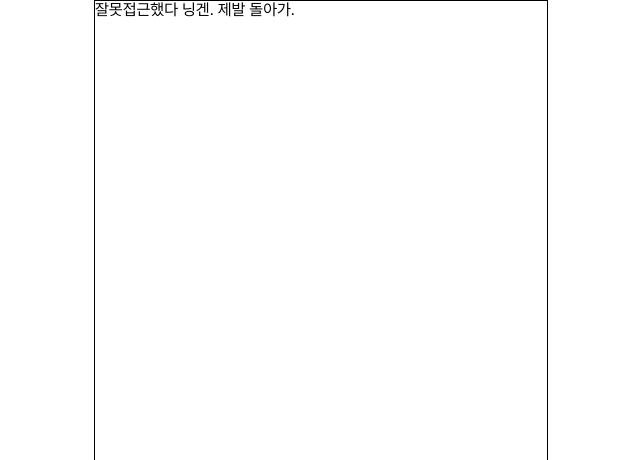
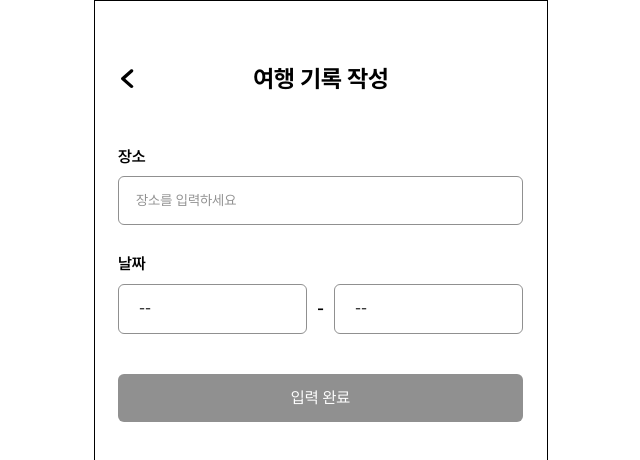
Before and after one commit to SWYP-6-6/6-FE, a Next.js app: page /myfamily/storage/add in a window 1280 px wide. Before the commit this address had no page. Shown: the top 460 px of the page, without its empty margins (319-959 px from the left). Built offline with nearby package versions, Linux system fonts and the light colour scheme.

Commit message:
feat: 여행기록 추가 페이지 ui

```diff
--- /dev/null
+++ b/src/app/myfamily/storage/add/StorageAdd.module.scss
@@ -0,0 +1,105 @@
+.addSchedule {
+  @include column-flexbox(start, center, 3rem);
+  @include text-style(16, $black, bold);
+
+  width: 100%;
+  background-color: $white;
+  flex: 1;
+
+  &-name {
+    @include text-style(16, $black, bold);
+    @include column-flexbox(center, start, 1rem);
+    width: 100%;
+    padding: 2.3rem 2.4rem 0 2.3rem;
+
+    &-input {
+      @include text-style(14, $black, light);
+      width: 100%;
+      padding: 1.5rem 1.7rem 1.6rem;
+      border-radius: 0.6rem;
+      border: 0.05rem solid $gray;
+      transition: $base-transition;
+
+      &::placeholder {
+        @include text-style(14, $gray, light);
+      }
+      &:focus {
+        border-color: $primary;
+        outline: none;
+      }
+    }
+  }
+
+  &-date {
+    @include text-style(16, $black, bold);
+    @include column-flexbox(center, start, 1rem);
+    width: 100%;
+    padding: 0 2.4rem 0 2.3rem;
+
+    &-inputs {
+      @include flexbox(center, center, 1rem);
+      width: 100%;
+    }
+
+    &-input {
+      @include text-style(14, $black, light);
+      @include flexbox(start, center);
+      position: relative;
+      width: 100%;
+      padding: 1.5rem 2rem 1.7rem;
+      border-radius: 0.6rem;
+      border: 0.05rem solid $gray;
+      transition: border 0.3s ease;
+
+      &.invisible {
+        border: none;
+      }
+
+      .text-content {
+        opacity: 1;
+        visibility: visible;
+        transition:
+          opacity 0.3s ease,
+          visibility 0.3s ease;
+
+        &.invisible {
+          opacity: 0;
+          visibility: hidden;
+        }
+      }
+
+      .picker-overlay {
+        animation: slideIn 0.3s ease-out;
+        position: absolute;
+        top: 0;
+        left: 0;
+        right: 0;
+        visibility: visible;
+        background-color: $white;
+        border-radius: 0.6rem;
+      }
+    }
+  }
+}
+
+.button-container {
+  width: 100%;
+  padding: 1rem 2.4rem 0 2.3rem;
+}
+
+.error-message {
+  @include text-style(14, red);
+  margin-top: 0.3rem;
+  animation: slideIn 0.3s ease-out;
+}
+
+@keyframes slideIn {
+  0% {
+    opacity: 0;
+    transform: translateY(-1rem);
+  }
+  100% {
+    opacity: 1;
+    transform: translateY(0);
+  }
+}
--- /dev/null
+++ b/src/app/myfamily/storage/add/page.tsx
@@ -0,0 +1,237 @@
+'use client';
+
+import React, { useEffect, useState, useRef } from 'react';
+import { useRouter } from 'next/navigation';
+
+import classNames from 'classnames/bind';
+import DatePicker from '@/_components/common/DatePicker';
+import CommonButton from '@/_components/common/CommonButton';
+import Header from '@/_components/common/Header';
+import styles from './StorageAdd.module.scss'; // 컴포넌트에 맞는 SCSS 모듈을 가져옴
+
+const cx = classNames.bind(styles);
+
+// 시작 및 종료 날짜의 타입 정의
+type DatePickerValue = {
+  year: string;
+  month: string;
+  day: string;
+};
+
+export default function StorageAdd() {
+  const router = useRouter();
+
+  // 시작 날짜 선택기 표시 여부를 관리하는 상태
+  const [isStartPickerVisible, setIsStartPickerVisible] = useState(false);
+  // 종료 날짜 선택기 표시 여부를 관리하는 상태
+  const [isEndPickerVisible, setIsEndPickerVisible] = useState(false);
+  // 완료 버튼 활성화 여부를 관리하는 상태
+  const [isButtonEnabled, setIsButtonEnabled] = useState(false);
+  // 여행지 입력값을 관리하는 상태
+  const [destination, setDestination] = useState('');
+  // 오류 메시지 상태 관리
+  const [errorMessage, setErrorMessage] = useState('');
+  // 폼이 상호작용되었는지 여부를 관리하는 상태
+  const [touched, setTouched] = useState(false);
+
+  // 시작 날짜 선택기 참조
+  const startPickerRef = useRef<HTMLDivElement>(null);
+  // 종료 날짜 선택기 참조
+  const endPickerRef = useRef<HTMLDivElement>(null);
+
+  // 시작 날짜의 상태 관리
+  const [startPickerValue, setStartPickerValue] = useState<DatePickerValue>({
+    year: '',
+    month: '',
+    day: '',
+  });
+
+  // 종료 날짜의 상태 관리
+  const [endPickerValue, setEndPickerValue] = useState<DatePickerValue>({
+    year: '',
+    month: '',
+    day: '',
+  });
+
+  // 완료 버튼 활성화 여부를 검증하는 함수
+  const validateButton = () => {
+    setErrorMessage(''); // 검증 전에 오류 메시지 초기화
+
+    // 여행지 입력값이 비어 있는지 확인
+    if (destination.trim() === '') {
+      setErrorMessage('장소를 입력하세요.');
+      setIsButtonEnabled(false);
+      return;
+    }
+
+    // 시작 날짜와 종료 날짜가 설정되었는지 확인
+    if (
+      !startPickerValue.year ||
+      !startPickerValue.month ||
+      !startPickerValue.day ||
+      !endPickerValue.year ||
+      !endPickerValue.month ||
+      !endPickerValue.day
+    ) {
+      setErrorMessage('출발 날짜와 도착 날짜를 모두 선택하세요.');
+      setIsButtonEnabled(false);
+      return;
+    }
+
+    // 날짜를 비교 가능한 형식(예: YYYY-MM-DD)으로 변환
+    const startDate = new Date(
+      `${startPickerValue.year}-${startPickerValue.month}-${startPickerValue.day}`,
+    );
+    const endDate = new Date(
+      `${endPickerValue.year}-${endPickerValue.month}-${endPickerValue.day}`,
+    );
+
+    // 종료 날짜가 시작 날짜보다 빠른지 확인
+    if (endDate < startDate) {
+      setErrorMessage('도착 날짜는 출발 날짜와 같거나 이후여야 합니다.');
+      setIsButtonEnabled(false);
+      return;
+    }
+
+    // 모든 검증을 통과하면 버튼 활성화
+    setIsButtonEnabled(true);
+  };
+
+  // 입력 값이 변경될 때마다 검증 실행
+  useEffect(() => {
+    if (touched) validateButton();
+  }, [destination, startPickerValue, endPickerValue, touched]);
+
+  // 폼과의 상호작용 시 상태 변경
+  const handleInteraction = () => {
+    setTouched(true);
+    validateButton();
+  };
+
+  // 클릭 이벤트가 선택기 바깥에서 발생했는지 확인하고 선택기를 닫음
+  const handleClickOutside = (event: MouseEvent) => {
+    if (
+      startPickerRef.current &&
+      !startPickerRef.current.contains(event.target as Node)
+    ) {
+      setIsStartPickerVisible(false);
+    }
+    if (
+      endPickerRef.current &&
+      !endPickerRef.current.contains(event.target as Node)
+    ) {
+      setIsEndPickerVisible(false);
+    }
+  };
+
+  // 컴포넌트가 마운트되거나 언마운트될 때 클릭 이벤트 리스너 추가/제거
+  useEffect(() => {
+    document.addEventListener('mousedown', handleClickOutside);
+    return () => {
+      document.removeEventListener('mousedown', handleClickOutside);
+    };
+  }, []);
+
+  const handleCompleteClick = (id: number) => {
+    router.push(`/myfamily/storage/${id}/travel-review-form`);
+  };
+
+  return (
+    <div
+      className={cx('addSchedule')}
+      role="button"
+      tabIndex={0}
+      aria-label="여행일정 추가"
+    >
+      <Header isShowButton isShowProfile={false}>
+        여행 기록 작성
+      </Header>
+      <div className={cx('addSchedule-name')}>
+        장소
+        <input
+          className={cx('addSchedule-name-input')}
+          type="text"
+          placeholder="장소를 입력하세요"
+          value={destination}
+          onChange={(e) => {
+            setDestination(e.target.value);
+            handleInteraction();
+          }}
+        />
+      </div>
+      <div className={cx('addSchedule-date')}>
+        날짜
+        <div className={cx('addSchedule-date-inputs')}>
+          <button
+            type="button"
+            className={cx('addSchedule-date-input', {
+              invisible: isStartPickerVisible,
+            })}
+            onClick={() => {
+              setIsStartPickerVisible(true);
+              handleInteraction();
+            }}
+          >
+            <span
+              className={cx('text-content', {
+                invisible: isStartPickerVisible,
+              })}
+            >
+              {`${startPickerValue.year}-${startPickerValue.month}-${startPickerValue.day}` ||
+                '시작 날짜'}
+            </span>
+            {isStartPickerVisible && (
+              <div className={cx('picker-overlay')} ref={startPickerRef}>
+                <DatePicker
+                  pickerValue={startPickerValue}
+                  setPickerValue={setStartPickerValue}
+                />
+              </div>
+            )}
+          </button>
+          <span>-</span>
+          <button
+            type="button"
+            className={cx('addSchedule-date-input', {
+              invisible: isEndPickerVisible,
+            })}
+            onClick={() => {
+              setIsEndPickerVisible(true);
+              handleInteraction();
+            }}
+          >
+            <span
+              className={cx('text-content', {
+                invisible: isEndPickerVisible,
+              })}
+            >
+              {`${endPickerValue.year}-${endPickerValue.month}-${endPickerValue.day}` ||
+                '종료 날짜'}
+            </span>
+            {isEndPickerVisible && (
+              <div className={cx('picker-overlay')} ref={endPickerRef}>
+                <DatePicker
+                  pickerValue={endPickerValue}
+                  setPickerValue={setEndPickerValue}
+                />
+              </div>
+            )}
+          </button>
+        </div>
+      </div>
+      <div className={cx('button-container')}>
+        <CommonButton
+          isEnabled={isButtonEnabled}
+          onClick={() => {
+            handleCompleteClick(1);
+            setTouched(false); // 제출 후 상호작용 상태 초기화
+          }}
+          text="입력 완료"
+        />
+      </div>
+      {touched && errorMessage && (
+        <p className={cx('error-message')}>{errorMessage}</p>
+      )}
+    </div>
+  );
+}
```
